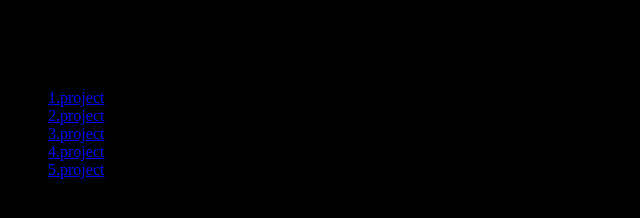
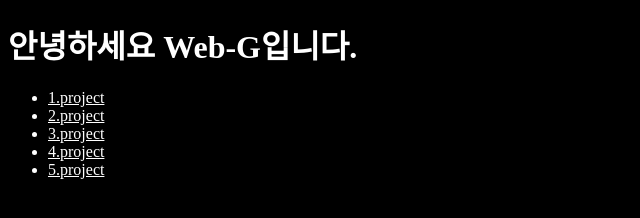
Before and after one commit to Hwang-G/webG, a plain HTML site: page index.html in a window 1280 px wide. Shown: the whole page, without its empty margins (0-640 px from the left). Drawn offline with Linux system fonts and the light colour scheme.

Commit message:
update common.css

```diff
--- a/css/common.css
+++ b/css/common.css
@@ -2,5 +2,13 @@
 
 body{
 	background: black;
+	color : white;
+}
+
+a {
+	color : white;
+}
+a:hover {
+	color : olive;
 
 }
```
